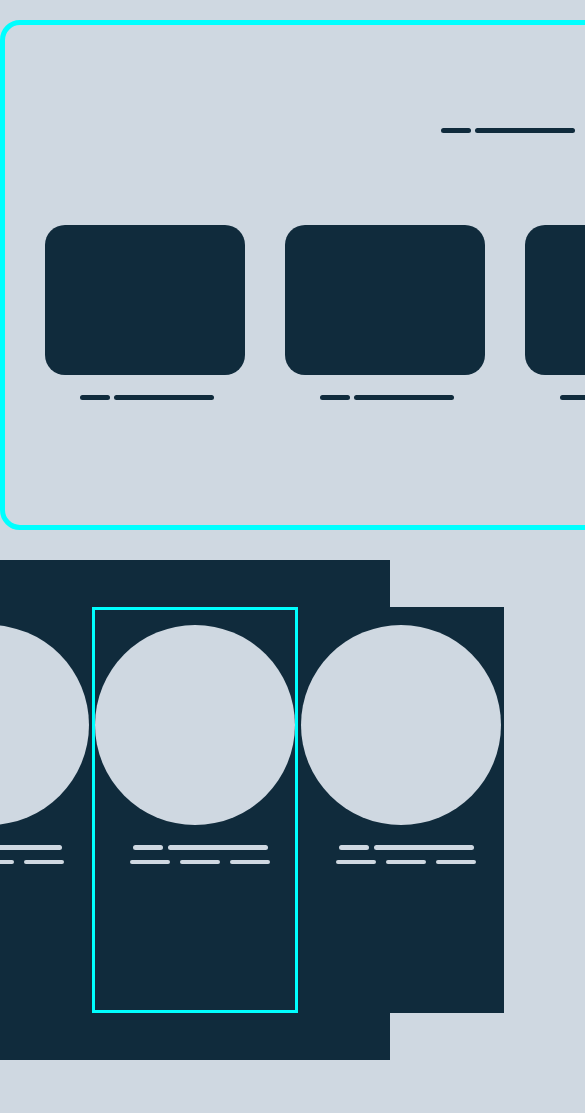
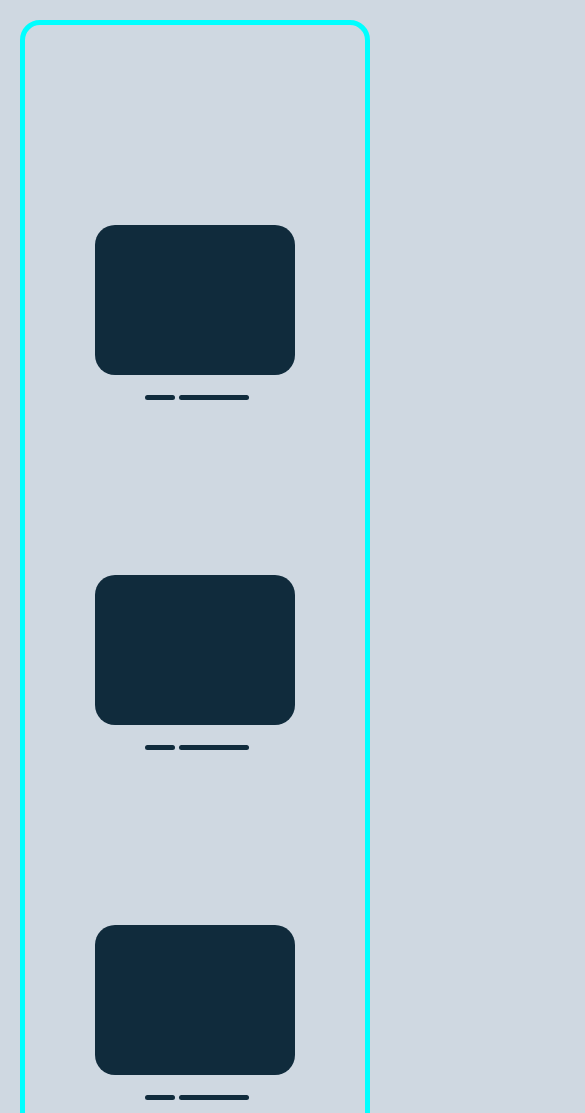
Before and after one commit to tokado/4_home_work_okten, a plain HTML site: page index.html in a window 390 px wide. Shown: the top 1113 px of the page, 585 px wide, since content can reach past the window. Drawn offline with Linux system fonts and the light colour scheme.

Commit message:
add adaptation

```diff
--- /dev/null
+++ b/css/media.css
@@ -0,0 +1,47 @@
+@media screen and (max-width: 992px) {
+    .header__main_block {
+        width: 700px;
+    }
+    .header__main_block-small_long {
+        width: 70px;
+    }
+    .header__main_block-small_long2 {
+        margin-left: -387px;
+    }
+}
+@media screen and (max-width: 768px) {
+    .header__main_block {
+        width: auto;
+        margin-left: 20px;
+        margin-right: 20px;
+        height: auto;
+        flex-direction: column;
+        justify-content: center;
+        align-items: center;
+
+    }
+    .header__main_block-small_long {
+        width: 70px;
+
+    }
+    .header__main_block-big {
+    }
+    .header__main_block-small_long2 {
+        margin-left: -305px;
+        justify-content: center;
+        display: none;
+    }
+    .header__main_block-big {
+        display: flex;
+        flex-direction: row;
+    }
+    .footer__main {
+        display: flex;
+        flex-direction: column;
+        width: auto;
+        height: auto;
+    }
+    .footer__down {
+        height: 0;
+    }
+}
--- a/index.html
+++ b/index.html
@@ -6,6 +6,7 @@
           content="width=device-width, user-scalable=no, initial-scale=1.0, maximum-scale=1.0, minimum-scale=1.0">
     <meta http-equiv="X-UA-Compatible" content="ie=edge">
     <link rel="stylesheet" href="css/main.css">
+    <link rel="stylesheet" href="css/media.css">
     <title>4-home-work</title>
 </head>
 <body>
```
